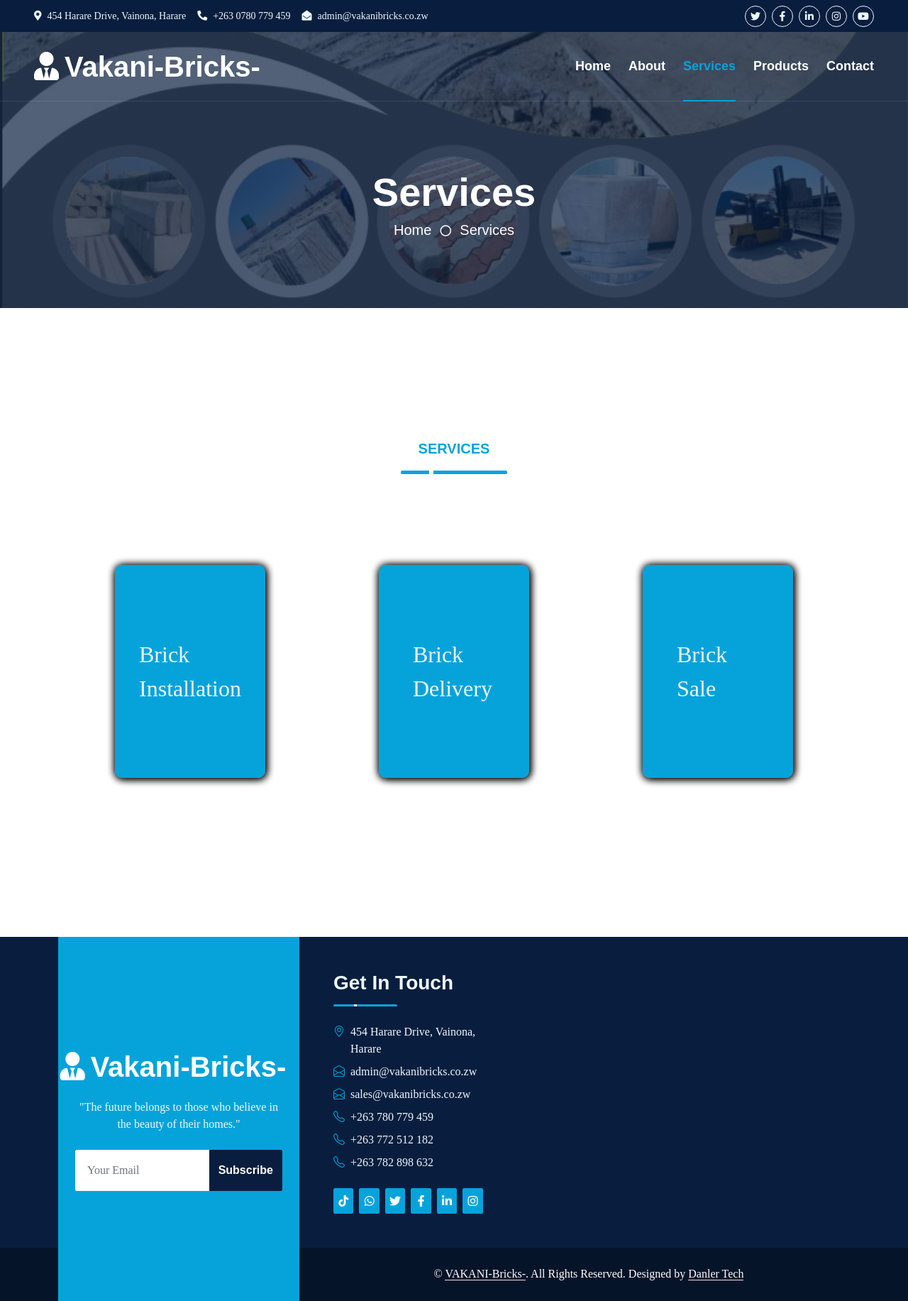
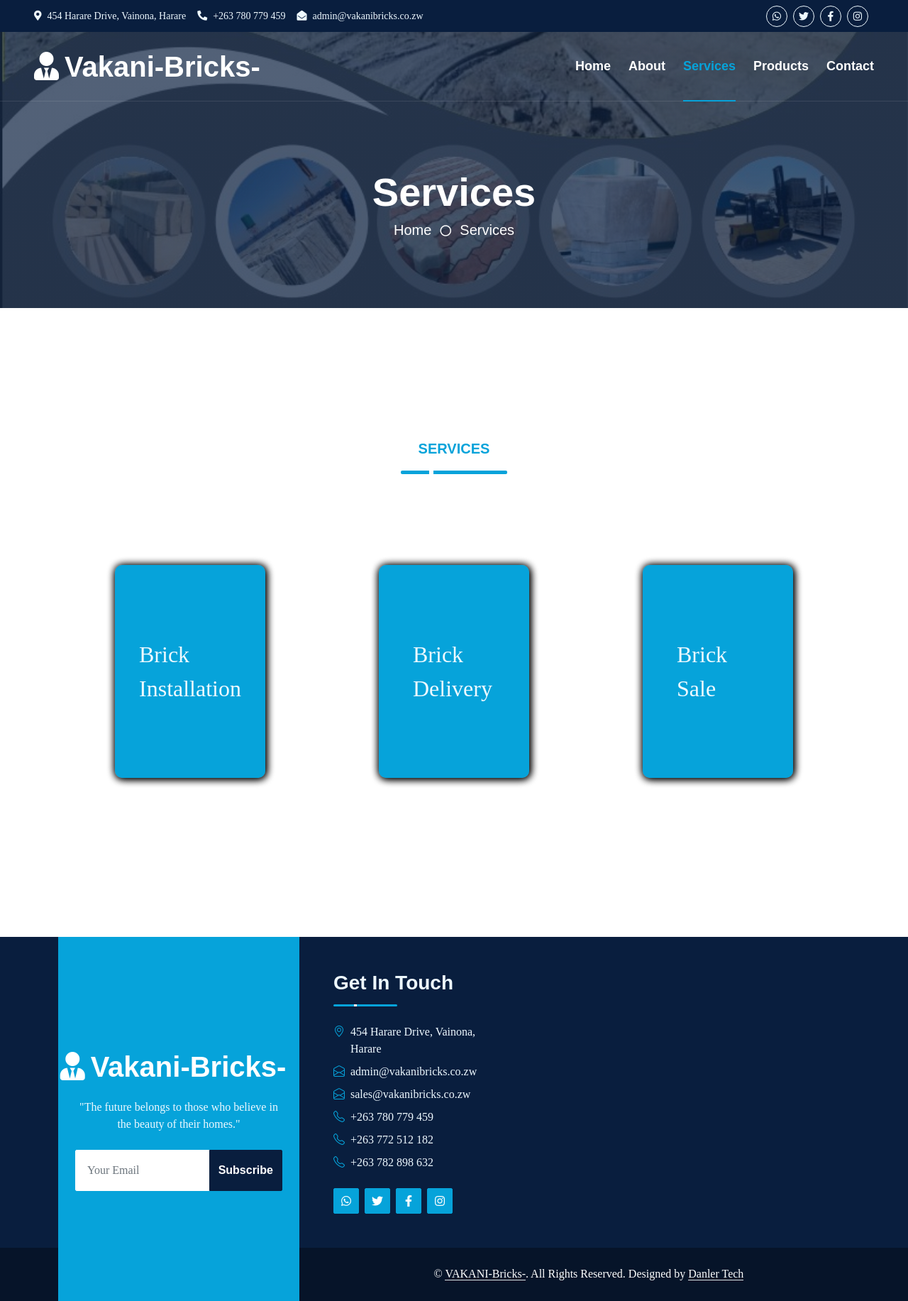
Before and after one commit to spicorn/Vakani, a plain HTML site: page services.html in a window 1280 px wide. Shown: the whole page at 71% size. Drawn offline with nearby package versions, Linux system fonts and the light colour scheme; a web font is replaced by a local one.

Commit message:
Update services.html

```diff
--- a/services.html
+++ b/services.html
@@ -59,7 +59,7 @@
               Vainona, Harare</small
             >
             <small class="me-3 text-light"
-              ><i class="fa fa-phone-alt me-2"></i>+263 0780 779 459</small
+              ><i class="fa fa-phone-alt me-2"></i>+263 780 779 459</small
             >
             <small class="text-light"
               ><i class="fa fa-envelope-open me-2"></i
@@ -71,7 +71,14 @@
           <div class="d-inline-flex align-items-center" style="height: 45px">
             <a
               class="btn btn-sm btn-outline-light btn-sm-square rounded-circle me-2"
-              href=""
+              href="https://wa.me/message/EYXLN44VVSCED1"
+              target="_blank"
+            >
+              <i class="fab fa-whatsapp"></i
+            ></a>
+            <a
+              class="btn btn-sm btn-outline-light btn-sm-square rounded-circle me-2"
+              href="https://twitter.com/vakanil"
               ><i class="fab fa-twitter fw-normal"></i
             ></a>
             <a
@@ -79,20 +86,11 @@
               href="https://www.facebook.com/VakaniBricks/"
               ><i class="fab fa-facebook-f fw-normal"></i
             ></a>
+
             <a
               class="btn btn-sm btn-outline-light btn-sm-square rounded-circle me-2"
-              href=""
-              ><i class="fab fa-linkedin-in fw-normal"></i
-            ></a>
-            <a
-              class="btn btn-sm btn-outline-light btn-sm-square rounded-circle me-2"
-              href=""
+              href="https://www.instagram.com/vakanibricks/"
               ><i class="fab fa-instagram fw-normal"></i
-            ></a>
-            <a
-              class="btn btn-sm btn-outline-light btn-sm-square rounded-circle"
-              href=""
-              ><i class="fab fa-youtube fw-normal"></i
             ></a>
           </div>
         </div>
@@ -118,7 +116,9 @@
           <div class="navbar-nav ms-auto py-0">
             <a href="index.html" class="nav-item nav-link">Home</a>
             <a href="about.html" class="nav-item nav-link">About</a>
-            <a href="services.html" class="nav-item nav-link active">Services</a>
+            <a href="services.html" class="nav-item nav-link active"
+              >Services</a
+            >
             <a href="prouducts.html" class="nav-item nav-link">Products</a>
             <a href="contact.html" class="nav-item nav-link">Contact</a>
           </div>
@@ -259,7 +259,9 @@
           <div class="col-lg-8 col-md-6">
             <div class="row gx-5">
               <div class="col-lg-4 col-md-12 pt-5 mb-5">
-                <div class="section-title section-title-sm position-relative pb-3 mb-4">
+                <div
+                  class="section-title section-title-sm position-relative pb-3 mb-4"
+                >
                   <h3 class="text-light mb-0">Get In Touch</h3>
                 </div>
                 <div class="d-flex mb-2">
@@ -287,15 +289,29 @@
                   <p class="mb-0">+263 782 898 632</p>
                 </div>
                 <div class="d-flex mt-4">
-                  <a class="btn btn-primary btn-square me-2" href="http://www.tiktok.com/@vakanibricks" target="_blank">
-                      <i class="fab fa-tiktok"></i>
-                    </a>
-                  <a class="btn btn-primary btn-square me-2" href="https://wa.me/message/EYXLN44VVSCED1" target="_blank">
-                      <i class="fab fa-whatsapp"></i></a>
-                  <a class="btn btn-primary btn-square me-2" href="#"><i class="fab fa-twitter fw-normal"></i></a>
-                  <a class="btn btn-primary btn-square me-2" href="#"><i class="fab fa-facebook-f fw-normal"></i></a>
-                  <a class="btn btn-primary btn-square me-2" href="#"><i class="fab fa-linkedin-in fw-normal"></i></a>
-                  <a class="btn btn-primary btn-square" href="https://www.instagram.com/vakan_ibricks?igsh=eDJ0bmZraTV3Nmhn&utm_source=qr"><i class="fab fa-instagram fw-normal"></i></a>
+                  <a
+                    class="btn btn-primary btn-square me-2"
+                    href="https://wa.me/message/EYXLN44VVSCED1"
+                    target="_blank"
+                  >
+                    <i class="fab fa-whatsapp"></i
+                  ></a>
+                  <a
+                    class="btn btn-primary btn-square me-2"
+                    href="https://twitter.com/vakanil"
+                    ><i class="fab fa-twitter fw-normal"></i
+                  ></a>
+                  <a
+                    class="btn btn-primary btn-square me-2"
+                    href="https://www.facebook.com/VakaniBricks/"
+                    ><i class="fab fa-facebook-f fw-normal"></i
+                  ></a>
+
+                  <a
+                    class="btn btn-primary btn-square"
+                    href="https://www.instagram.com/vakanibricks"
+                    ><i class="fab fa-instagram fw-normal"></i
+                  ></a>
                 </div>
               </div>
               <div class="col-lg-4 col-md-12 pt-0 pt-lg-5 mb-5"></div>
@@ -316,11 +332,10 @@
               <p class="mb-0">
                 &copy;
                 <a class="text-white border-bottom" href="#">VAKANI-Bricks-</a>.
-                All Rights Reserved.
-
-                <!--/*** This template is free as long as you keep the footer author’s credit link/attribution link/backlink. If you'd like to use the template without the footer author’s credit link/attribution link/backlink, you can purchase the Credit Removal License from "https://htmlcodex.com/credit-removal". Thank you for your support. ***/-->
-                Designed by
-                <a class="text-white border-bottom" href="https://htmlcodex.com"
+                All Rights Reserved. Designed by
+                <a
+                  class="text-white border-bottom"
+                  href="https://spicorn.github.io/Danler/"
                   >Danler Tech</a
                 >
               </p>
```
Lines whose indentation alone changed are shown as unchanged.
